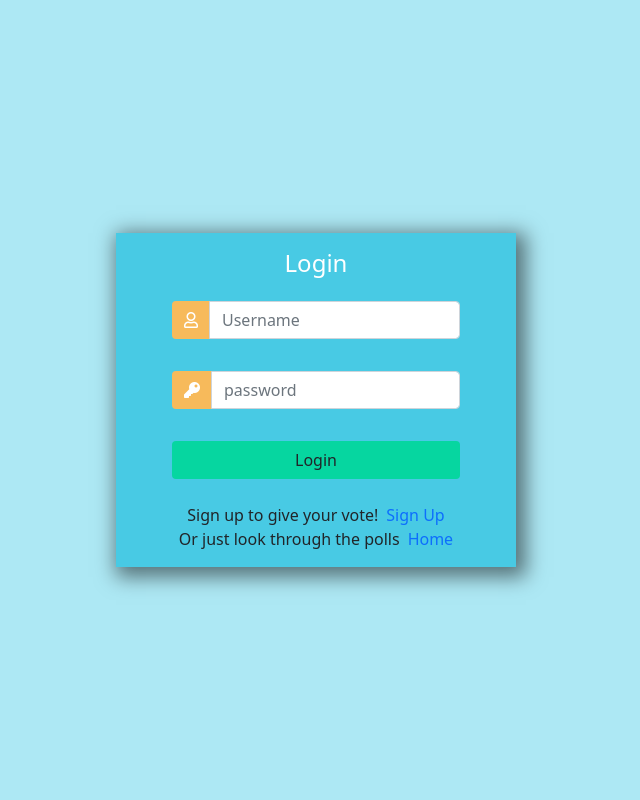
After one commit to JhunK-SK/Pollapp, a Django app: template poll_site/polls/templates/polls/login.html in a window 1280 px wide. The commit adds this page. Shown: the whole page, without its empty margins (324-964 px from the left). Run offline with Django 3.2, Linux system fonts and the light colour scheme; the template is opened without the code that fills it, so the values that code supplies are empty; some libraries are stand-ins or nearby versions.

Commit message:
added login, logout features

```diff
--- /dev/null
+++ b/poll_site/polls/templates/polls/login.html
@@ -0,0 +1,68 @@
+{% load static %}
+<!DOCTYPE html>
+<html lang="en">
+<head>
+    <meta charset="UTF-8">
+    <meta name="viewport" content="width=device-width, initial-scale=1.0">
+    <link rel="stylesheet" href="{% static '/css/login.css' %}">
+
+    <!-- Bootstrap -->
+    <link href="https://cdn.jsdelivr.net/npm/bootstrap@5.0.0-beta1/dist/css/bootstrap.min.css" rel="stylesheet" integrity="sha384-giJF6kkoqNQ00vy+HMDP7azOuL0xtbfIcaT9wjKHr8RbDVddVHyTfAAsrekwKmP1" crossorigin="anonymous">
+
+    <!-- google font -->
+    <link rel="preconnect" href="https://fonts.gstatic.com">
+    <link href="https://fonts.googleapis.com/css2?family=Merriweather+Sans&display=swap" rel="stylesheet">
+
+    <!-- font awesome -->
+    <link rel="stylesheet" href="https://use.fontawesome.com/releases/v5.15.1/css/all.css" integrity="sha384-vp86vTRFVJgpjF9jiIGPEEqYqlDwgyBgEF109VFjmqGmIY/Y4HV4d3Gp2irVfcrp" crossorigin="anonymous">
+
+    <title>Document</title>
+</head>
+<body>
+    <div class="container h-100">
+        <div class="d-flex justify-content-md-center h-100">
+            <div class="user-card">
+                <div class="d-flex justify-content-center mb-3 mt-3">
+                    <h4 id="form-title">Login</h4>
+                </div>
+                <div class="form-container">
+                    <form action="" method="POST">
+                        {% csrf_token %}
+                        <div class="d-flex justify-content-center username-container mb-3">
+                            <div class="input-group mb-3 me-3 ms-3">
+                                <span class="input-group-text" id="username"><i class="far fa-user"></i></span>
+                                <input type="text" class="form-control" placeholder="Username" aria-label="Username" aria-describedby="username" name="username">
+                            </div>
+                        </div>
+                        <div class="d-flex justify-content-center password-container mb-3">
+                            <div class="input-group mb-3 me-3 ms-3">
+                                <span class="input-group-text" id="password"><i class="fas fa-key"></i></i></span>
+                                <input type="password" class="form-control" placeholder="password" aria-label="password" aria-describedby="password" name="password">
+                            </div>
+                        </div>
+                        <div class="d-flex justify-content-center login-container mb-3 me-3 ms-3">
+                            <input type="submit" class="btn login-btn" value="Login">
+                        </div>
+
+                        {% for message in messages %}
+                            <p id="message">{{ message }}</p>
+                        {% endfor %}
+
+                        <div class="mt-4 mb-3">
+                            <div class="d-flex justify-content-center">
+                                Sign up to give your vote! <a href="{% url 'register' %}" class="ms-2 signup-link">Sign Up</a>
+                            </div>
+                            <div class="d-flex justify-content-center">
+                                Or just look through the polls <a href="{% url 'home' %}" class="ms-2 signup-link">Home</a>
+                            </div>
+                        </div>
+                    </form>
+                </div>
+            </div>
+        </div>
+    </div>
+    <!-- JS -->
+    <script src="https://cdn.jsdelivr.net/npm/@popperjs/core@2.5.4/dist/umd/popper.min.js" integrity="sha384-q2kxQ16AaE6UbzuKqyBE9/u/KzioAlnx2maXQHiDX9d4/zp8Ok3f+M7DPm+Ib6IU" crossorigin="anonymous"></script>
+    <script src="https://cdn.jsdelivr.net/npm/bootstrap@5.0.0-beta1/dist/js/bootstrap.min.js" integrity="sha384-pQQkAEnwaBkjpqZ8RU1fF1AKtTcHJwFl3pblpTlHXybJjHpMYo79HY3hIi4NKxyj" crossorigin="anonymous"></script>
+</body>
+</html>
--- /dev/null
+++ b/poll_site/static/css/login.css
@@ -0,0 +1,53 @@
+html, body {
+    margin: 0;
+    padding: 0;
+    background-color: #ade8f4 !important ;
+    height: 100%;
+}
+
+/* font-family: 'Merriweather Sans', sans-serif; */
+
+
+.user-card {
+    width: 400px;
+    background-color: #48cae4;
+    margin-top:auto;
+    margin-bottom: auto;
+    -webkit-box-shadow: 5px 5px 19px 5px rgba(0,0,0,0.51);
+    box-shadow: 5px 5px 19px 5px rgba(0,0,0,0.51);
+}
+
+#form-title {
+    color: #fff;
+}
+
+.form-container {
+    width: 80%;
+    margin: auto auto;
+}
+.login-btn {
+    background-color: #06d6a0 !important;
+    width: 100%;
+}
+.login-btn:hover {
+    background-color: #ddebe7 !important;
+}
+
+.signup-link {
+    text-decoration: none;
+}
+.signup-link:hover {
+    color: #fff;
+}
+
+.input-group-text {
+    background: #f7ba5b !important;
+    color: white !important;
+    border: 0 !important;
+    border-radius: 0.25rem 0 0 0.25rem !important;
+}
+
+#message {
+    background-color: #043b2d;
+    color: #fff;
+}
```
Also changed, not shown: poll_site/polls/forms.py (+9 -0 lines), poll_site/polls/templates/polls/navbar.html (+18 -0 lines), poll_site/polls/templates/polls/register.html (added, +80 -0 lines), poll_site/polls/urls.py (+8 -2 lines), poll_site/polls/views.py (+52 -16 lines).
